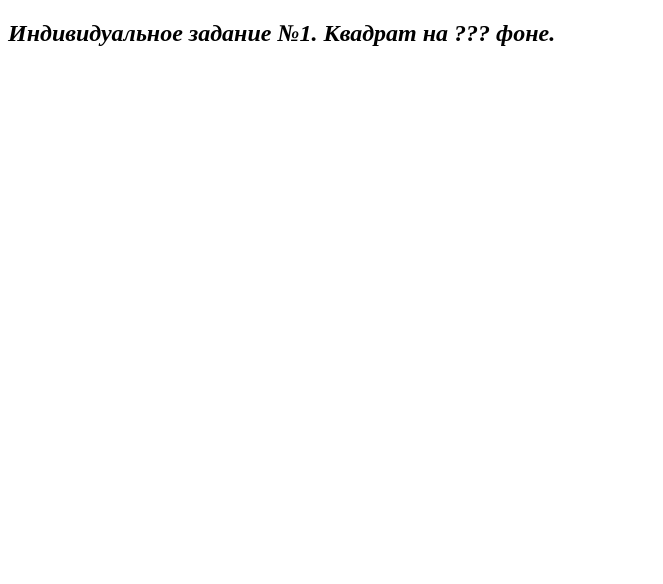
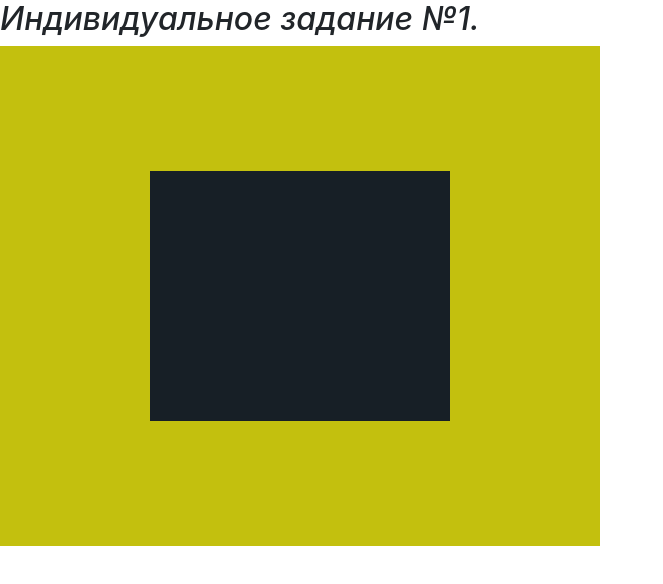
Before and after one commit to IST-NOT-FOUND/CCG-Antonova, a plain HTML site: page Глава №1/Индивидуальное задание №1.html in a window 1280 px wide. Shown: the whole page, without its empty margins (0-663 px from the left). Drawn offline with nearby package versions, Linux system fonts and the light colour scheme.

Commit message:
Добавление Индивидуального задания №1+ скрипт к нему.

```diff
--- /dev/null
+++ b/js/Инд.зад_1.js
@@ -0,0 +1,69 @@
+window.onload = function () {
+    init();
+};
+
+function init(){
+    var canvas = document.getElementById('canvas3D');
+    var gl = canvas.getContext('experimental-webgl');
+
+    var vertices = [
+        -0.5, 0.5, 0.0,
+        -0.5, -0.5, 0.0,
+        0.5, -0.5, 0.0,
+        0.5, 0.5, 0.0
+    ];
+
+    indices = [3, 2, 1, 3, 1, 0];
+    var vertex_buffer = gl.createBuffer();
+    gl.bindBuffer(gl.ARRAY_BUFFER, vertex_buffer);
+    gl.bufferData(gl.ARRAY_BUFFER, new Float32Array(vertices), gl.STATIC_DRAW);
+    gl.bindBuffer(gl.ARRAY_BUFFER, null);
+    var Index_Buffer = gl.createBuffer();
+    gl.bindBuffer(gl.ELEMENT_ARRAY_BUFFER, Index_Buffer);
+    gl.bufferData(gl.ELEMENT_ARRAY_BUFFER, new Uint16Array(indices), gl.STATIC_DRAW);
+    gl.bindBuffer(gl.ELEMENT_ARRAY_BUFFER, null);
+
+
+    var vertCode =
+        'attribute vec3 coordinates;' +
+        'void main(void) {' +
+        ' gl_Position = vec4(coordinates, 1.0);' +
+        '}';
+    var vertShader = gl.createShader(gl.VERTEX_SHADER);
+    gl.shaderSource(vertShader, vertCode);
+    gl.compileShader(vertShader);
+    var fragCode =
+        'void main(void) {' +
+        ' gl_FragColor = vec4(0.09, 0.12, 0.15, 1.0);' +
+        '}';
+    var fragShader = gl.createShader(gl.FRAGMENT_SHADER);
+    gl.shaderSource(fragShader, fragCode);
+    gl.compileShader(fragShader);
+    var shaderProgram = gl.createProgram();
+    gl.attachShader(shaderProgram, vertShader);
+    gl.attachShader(shaderProgram, fragShader);
+    gl.linkProgram(shaderProgram);
+    gl.useProgram(shaderProgram);
+
+
+    gl.bindBuffer(gl.ARRAY_BUFFER, vertex_buffer);
+    gl.bindBuffer(gl.ELEMENT_ARRAY_BUFFER, Index_Buffer);
+    var coord = gl.getAttribLocation(shaderProgram, "coordinates");
+    gl.vertexAttribPointer(coord, 3, gl.FLOAT, false, 0, 0);
+    gl.enableVertexAttribArray(coord);
+
+
+    gl.clearColor(getRandomValue(0, 100), getRandomValue(0, 100), getRandomValue(0, 100), 1.0);
+    gl.enable(gl.DEPTH_TEST);
+    gl.clear(gl.COLOR_BUFFER_BIT);
+    gl.viewport(0, 0, canvas.width, canvas.height);
+    gl.drawElements(gl.TRIANGLES, indices.length, gl.UNSIGNED_SHORT, 0);
+};
+
+function changeBGColor() {
+    init();
+};
+
+function getRandomValue(min, max) {
+    return (Math.random() * (max - min) + min) / 100;
+}
--- a/Глава №1/Индивидуальное задание №1.html
+++ b/Глава №1/Индивидуальное задание №1.html
@@ -1,14 +1,30 @@
 <!DOCTYPE html>
 <html lang="en">
 <head>
-    <meta charset="UTF-8">
-    <title>WebGL!</title>
+    <title>WebGL</title>
+    <meta charset="utf-8">
+    <meta http-equiv="X-UA-Compatible" content="IE-edge">
+    <meta name="viewport" content="width=device-width, initial-scale=1, shrink-to-fit=no">
+    <link href="../css/bootstrap.css" rel="stylesheet" type="text/css"/>
+
 </head>
 <body>
-<h2> <em>Индивидуальное задание №1. Квадрат на ??? фоне.</em></h2>
-<canvas id='test' height='320' width='480'>Текст показывается, если элемент не поддерживается</canvas>
-<script type="text/javascript">
-
-</script>
+<h2> <em>Индивидуальное задание №1.</em></h2>
+        <canvas id="canvas3D" width="600" height="500">Ваш браузер не поддерживает элемент canvas</canvas>
+<script id="shader-fs" type="x-shader/x-fragment">
+            void main(void) {
+            gl_FragColor = vec4(1.0, 1.0, 1.0, 1.0);
+            }
+        </script>
+<!-- вершинный шейдер -->
+<script id="shader-vs" type="x-shader/x-vertex">
+            attribute vec3 aVertexPosition;
+            void main(void) {
+            gl_Position = vec4(aVertexPosition, 1.0);
+            }
+        </script>
+<script src="../node_modules/jquery/dist/jquery.min.js" type="text/javascript"></script>
+<script src="../node_modules/bootstrap/dist/js/bootstrap.min.js" type="text/javascript"></script>
+<script src="../js/Инд.зад_1.js"></script>
 </body>
 </html>
```
